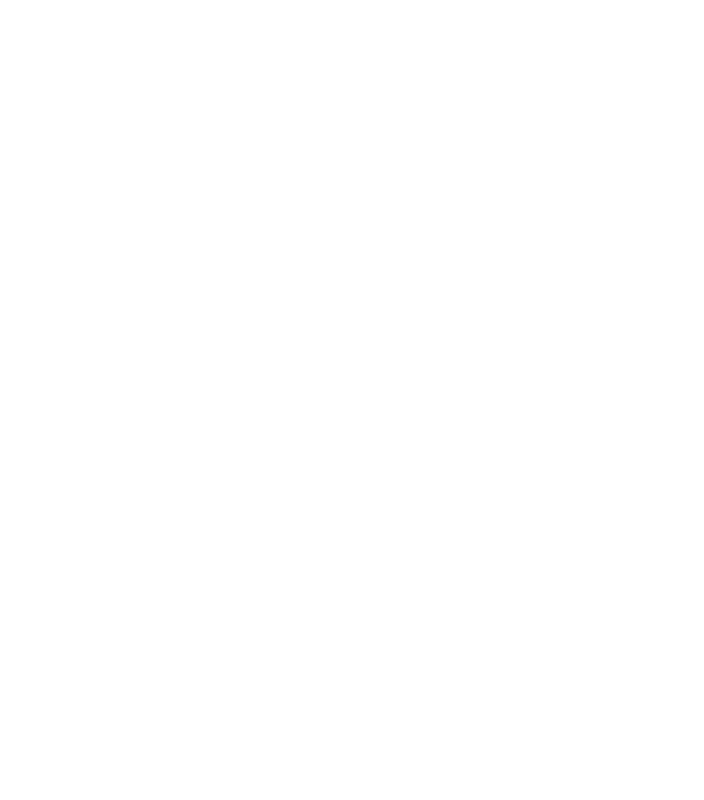
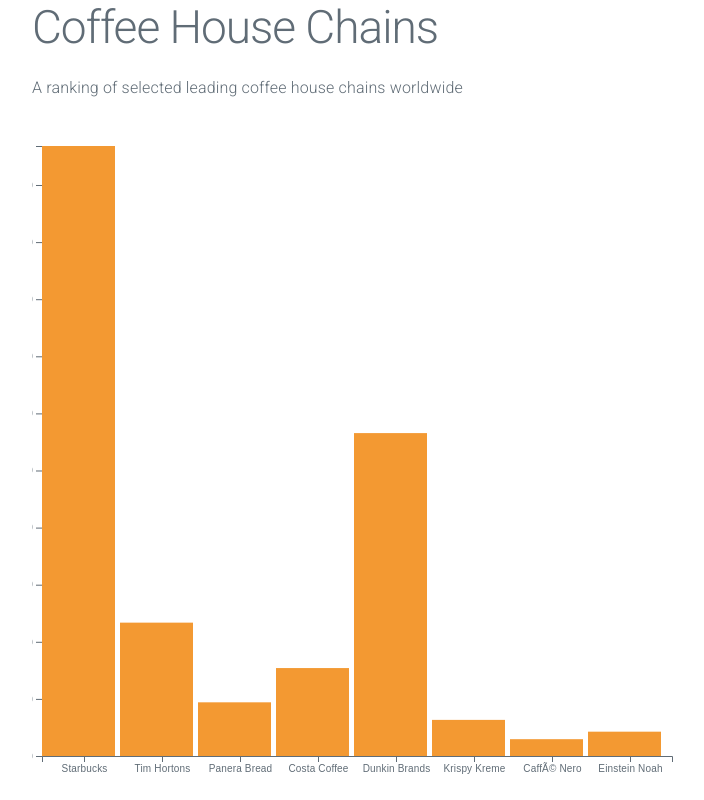
Before and after one commit to ZHYangRoger/bc-vis-lab5, a plain HTML site: page index.html in a window 1280 px wide. Shown: the whole page, without its empty margins (68-772 px from the left). Drawn offline with nearby package versions, Linux system fonts and the light colour scheme.

Commit message:
bar-axes-try

```diff
--- a/index.html
+++ b/index.html
@@ -18,6 +18,8 @@
     </head>
     <body>
         <div class="container">
+            <h1>Coffee House Chains</h1>
+            <p>A ranking of selected leading coffee house chains worldwide</p>
             <div class="bar-chart"></div>
         </div>
     </body>
--- a/script.js
+++ b/script.js
@@ -10,8 +10,8 @@ async function main(){
     ori_data = await loadData(url);
 
     var margin = {top: 20, right: 10, bottom: 20, left: 10};
-    const width = 700 - margin.left - margin.right;
-    const height = 700 - margin.top - margin.bottom;
+    const width = 650 - margin.left - margin.right;
+    const height = 650 - margin.top - margin.bottom;
     const svg = d3.select(".bar-chart")
                     .append('svg')
                     .attr('width', width + margin.left + margin.right)
@@ -32,23 +32,39 @@ async function main(){
     const xScale = d3.scaleBand()
                         .domain(company)
                         .rangeRound([0, width])
-                        .paddingInner(0.1);
 
     const yScale = d3.scaleLinear()
-                    .domain(storeRange[1], 0)
+                    .domain([storeRange[1], 0])
                     .range([0, height]);
+
+    const xAxis = d3.axisBottom()
+	.scale(xScale);
+
+    const yAxis = d3.axisLeft()
+	.scale(yScale);
+
+    svg.append("g")
+	.attr("class", "axis x-axis")
+    .attr("transform", `translate(0, ${height})`)
+	.call(xAxis);
+
+    svg.append("g")
+	.attr("class", "axis y-axis")
+    .attr("transform", `translate(0, ${width}`)
+	.call(yAxis);
+
 
     svg.selectAll("barChart")
         .data(ori_data)
         .enter()
         .append("rect")
         .attr("class", "bar")
-        .attr("y", height)
+        .attr("y", d => yScale(d.stores))
         .attr("x", function(d, i){
             return(i * xScale.bandwidth());
         })
-        .attr("width", xScale.bandwidth())
-        .attr("height", d => yScale(d.stores))
+        .attr("width", xScale.bandwidth() - 5)
+        .attr("height", d => height - yScale(d.stores))
         .attr("fill", "rgb(243, 153, 50)")
 }
 
```
